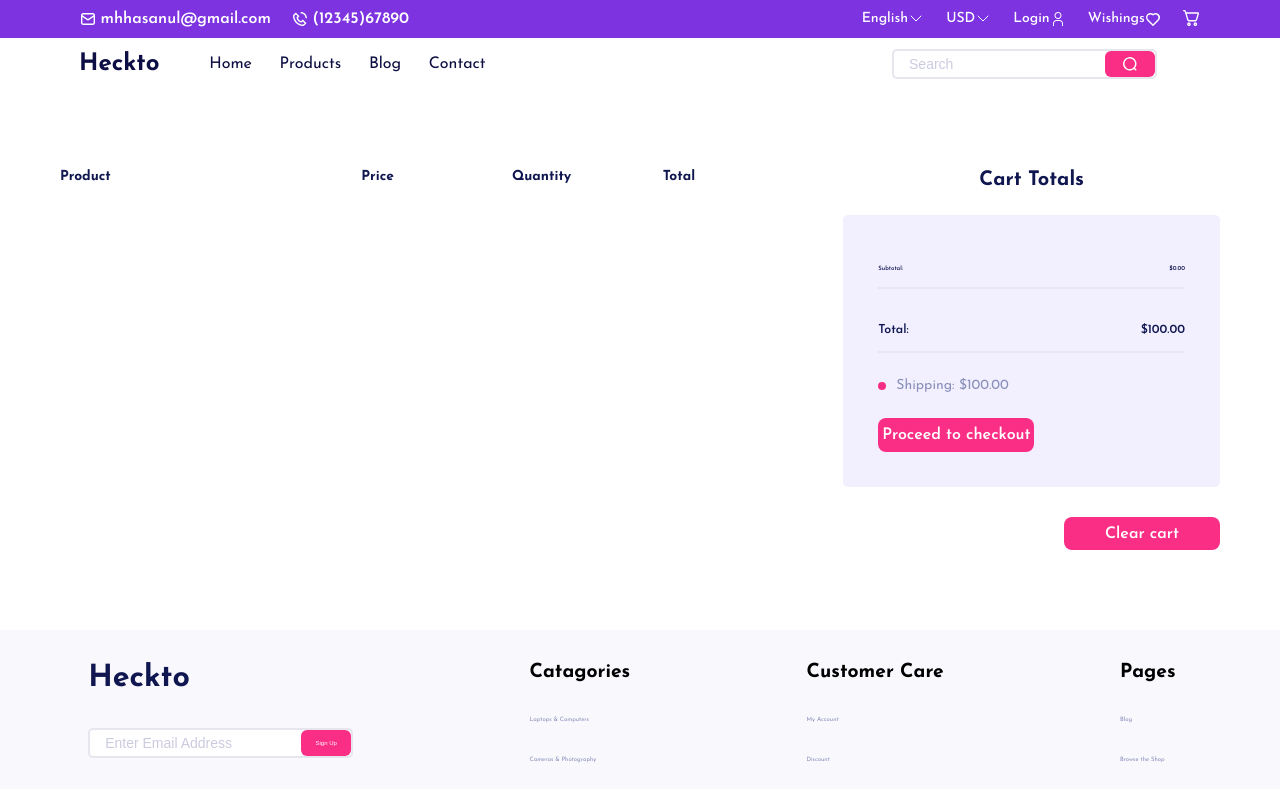
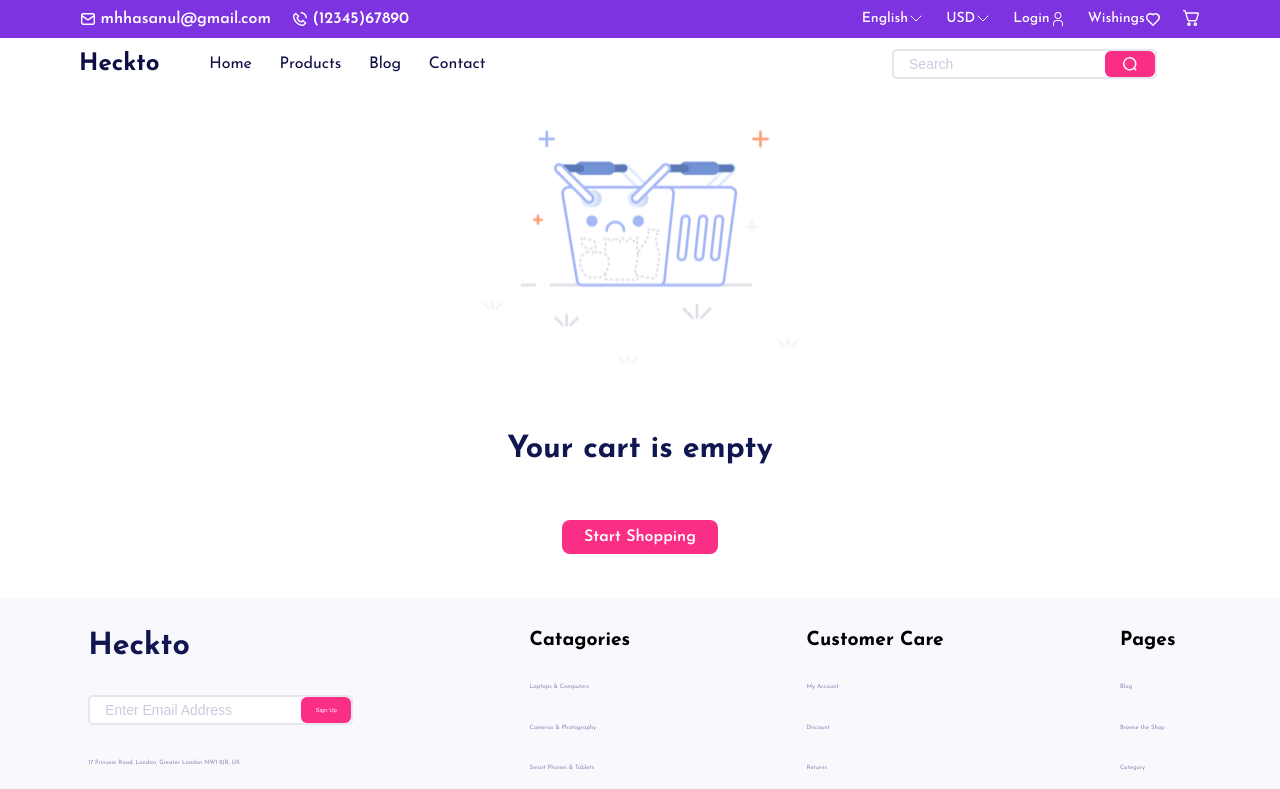
Before and after one commit to tpotoyan-eng/Heckto, an Angular app: page /basket in a window 1280 px wide. Shown: the top 789 px of the page. Built offline with nearby package versions, Linux system fonts and the light colour scheme.

Commit message:
[UPDATE][fixed such bugs in basket]

```diff
--- a/src/app/basket-item/basket-item.ts
+++ b/src/app/basket-item/basket-item.ts
@@ -16,6 +16,7 @@ export class BasketItem implements OnInit {
   quantity = signal(1);
 
   passToParent = output<IProduct>();
+  deleteItem = output<number>();
 
   ngOnInit(): void {
     const product = this.itemInp();
@@ -30,6 +31,11 @@ export class BasketItem implements OnInit {
     const currentProduct = this.item();
 
     if (currentProduct) {
+      this.changeQuantity(currentProduct, count);
+    }
+  }
+
+  private changeQuantity(currentProduct: IProduct, count: number) {
     const newQuantity = this.quantity() + count;
 
     if (newQuantity >= 1) {
@@ -42,7 +48,8 @@ export class BasketItem implements OnInit {
       this.item.set(updatedItem);
 
       this.passToParent.emit(updatedItem);
+    } else {
+      this.deleteItem.emit(currentProduct.id);
     }
   }
 }
-}
--- a/src/pages/basket.component/basket.component.html
+++ b/src/pages/basket.component/basket.component.html
@@ -1,3 +1,4 @@
+@if (items().length > 0) {
   <div class="basket-container">
     <div class="basket-layout">
       <div class="products-column">
@@ -10,7 +11,11 @@
 
         <div class="products-list">
           @for (item of items(); track item.id) {
-          <app-basket-item [itemInp]="item" (passToParent)="reciveFromChild($event)">
+            <app-basket-item
+              [itemInp]="item"
+              (passToParent)="reciveFromChild($event)"
+              (deleteItem)="handleDelete($event)"
+            >
             </app-basket-item>
           }
         </div>
@@ -38,3 +43,12 @@
       </div>
     </div>
   </div>
+} @else {
+  <div class="empty">
+    <div class="empty__img">
+      <img src="empty-basket.svg" alt="empty basket img" />
+    </div>
+    <h2 class="heading-2">Your cart is empty</h2>
+    <button class="btn-primary" (click)="startShopping()">Start Shopping</button>
+  </div>
+}
--- a/src/pages/basket.component/basket.component.scss
+++ b/src/pages/basket.component/basket.component.scss
@@ -100,3 +100,11 @@
     }
   }
 }
+
+.empty {
+  display: flex;
+  flex-direction: column;
+  align-items: center;
+  justify-content: center;
+  gap: 5rem;
+}
--- a/src/pages/basket.component/basket.component.ts
+++ b/src/pages/basket.component/basket.component.ts
@@ -5,10 +5,13 @@ import {
   OnDestroy,
   HostListener,
   computed,
+  inject,
+  PLATFORM_ID,
 } from '@angular/core';
 import { IProduct } from '../../interfaces/app.model';
 import { BasketItem } from '../../app/basket-item/basket-item';
-import { DecimalPipe } from '@angular/common';
+import { DecimalPipe, isPlatformBrowser } from '@angular/common';
+import { Router } from '@angular/router';
 
 @Component({
   selector: 'app-basket',
@@ -19,9 +22,16 @@ import { DecimalPipe } from '@angular/common';
 })
 export class BasketComponent implements OnDestroy {
   items = signal<IProduct[]>([]);
+  private navigator = inject(Router);
+  private isBrowser!: boolean;
+  private platformId = inject(PLATFORM_ID);
 
   constructor() {
     afterNextRender(() => {
+      this.loadBasketFromStorage();
+    });
+  }
+  private loadBasketFromStorage() {
     const rawData = localStorage.getItem('Heckto');
     if (rawData) {
       try {
@@ -31,7 +41,6 @@ export class BasketComponent implements OnDestroy {
         console.error('Error parsing storage', e);
       }
     }
-    });
   }
 
   @HostListener('window:beforeunload')
@@ -55,15 +64,23 @@ export class BasketComponent implements OnDestroy {
       localStorage.setItem('Heckto', JSON.stringify({ basket }));
     }
   }
-  calculateSubtotal = computed(() => {
-    return this.items().reduce((acc, item) => {
-      return acc + item.currentPrice * (item.quantity || 1);
-    }, 0);
+  calculateSubtotal = computed(() =>
+    this.items().reduce((acc, item) => acc + item.currentPrice * (item.quantity || 1), 0),
+  );
+  totalWithShipping = computed(() => {
+    const sub = this.calculateSubtotal();
+    return sub > 0 ? sub + 100 : 0;
   });
-
   clearCart() {
     if (confirm('Are you sure you want to clear your cart?')) {
       this.items.set([]);
     }
   }
+  handleDelete(itemId: number) {
+    this.items.update((prev) => prev.filter((item) => item.id !== itemId));
   }
+  startShopping() {
+    console.log('aaa');
+    this.navigator.navigate(['/products']);
+  }
+}
--- /dev/null
+++ b/src/pages/product-page/product-page.html
@@ -0,0 +1 @@
+<p>product-page works!</p>
```
Also changed, not shown: src/app/app.routes.ts (+6 -1 lines), src/pages/product-page/product-page.ts (added, +11 -0 lines), public/empty-basket.svg (added), src/pages/product-page/product-page.scss (added), 1 other file (tests, documents, lock files or other folders). Lines whose indentation alone changed are shown as unchanged.
